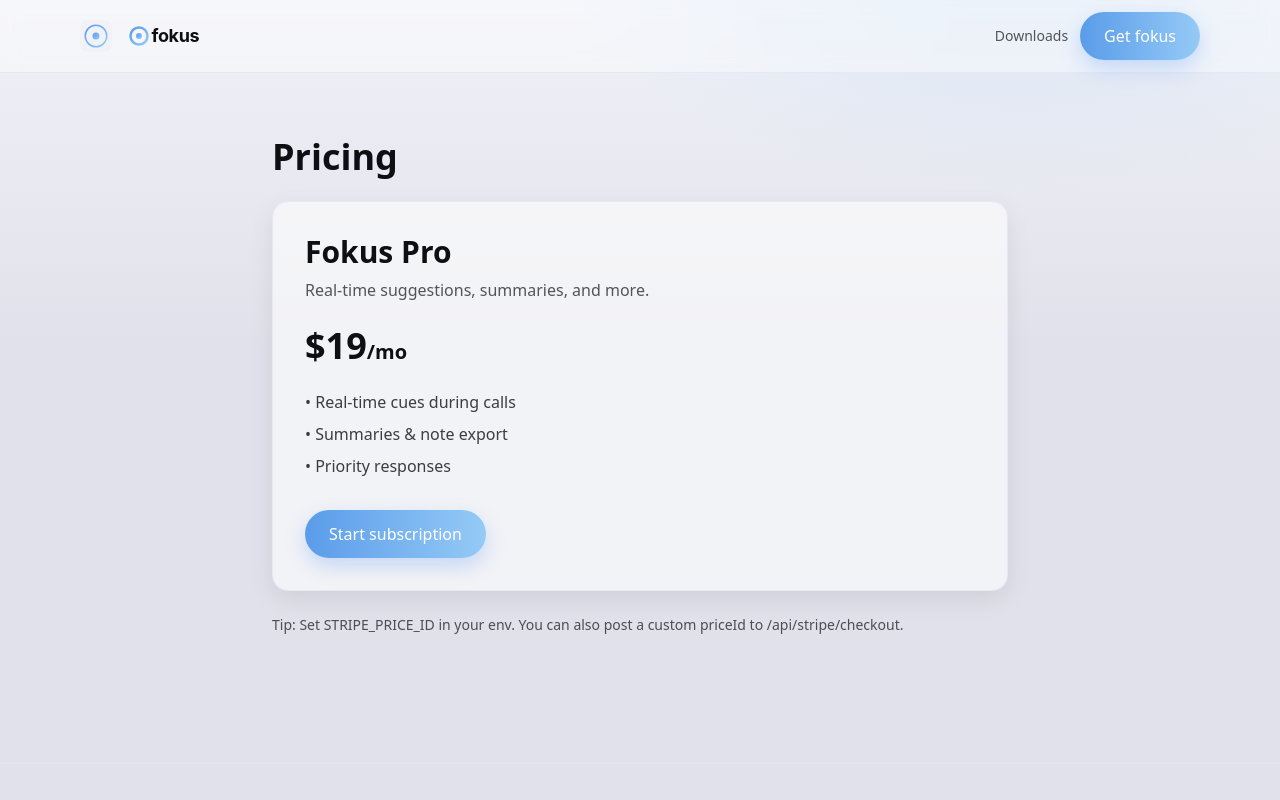
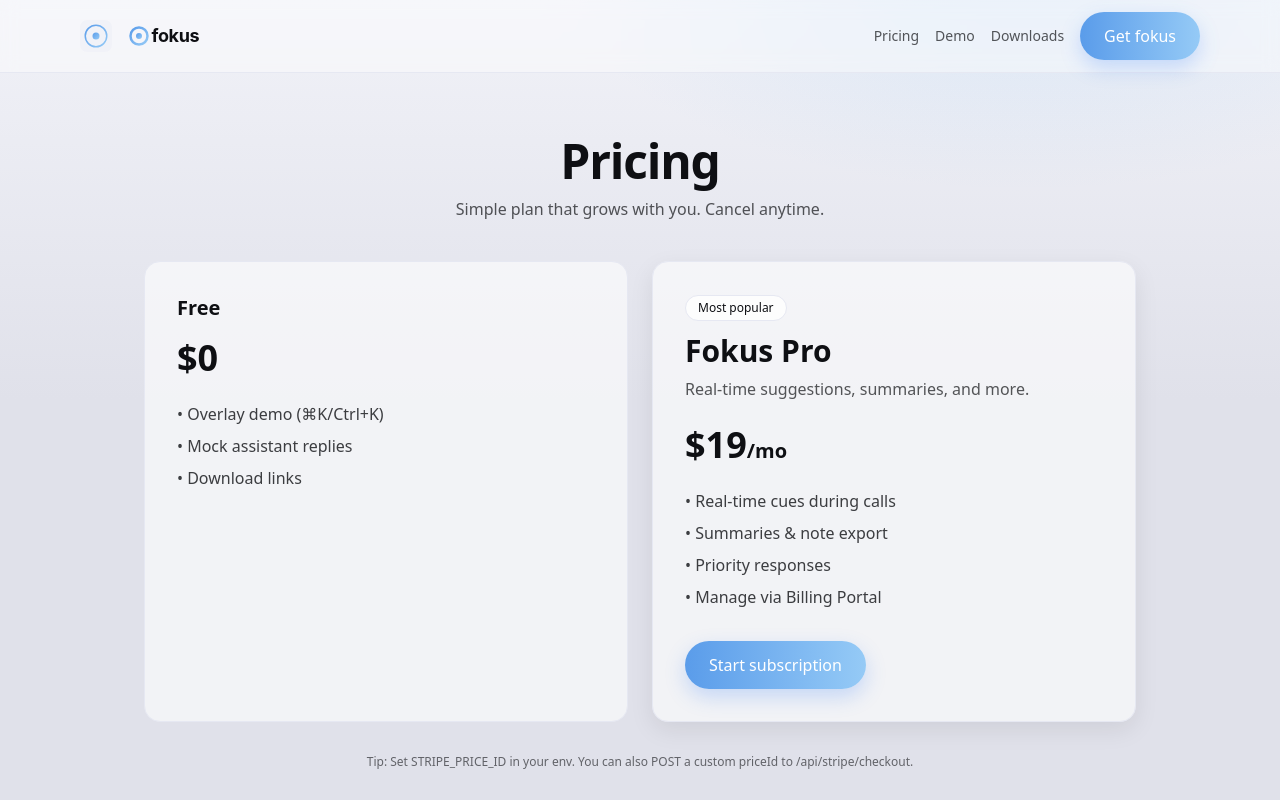
Before and after one commit to andershx/Fokus, a Next.js app: page /pricing in a window 1280 px wide. Shown: the top 800 px of the page. Built offline with nearby package versions, Linux system fonts and the light colour scheme.

Commit message:
Add files via upload

```diff
--- a/app/page.tsx
+++ b/app/page.tsx
@@ -1,24 +1,18 @@
-"use client";
 import { CTAButton } from "@/components/CTAButton";
 import { DarkButton } from "@/components/DarkButton";
 import { Section } from "@/components/Section";
 import { FeatureCard } from "@/components/FeatureCard";
-import { useEffect, useState } from "react";
 
 export default function Page() {
-  const [showGhost, setShowGhost] = useState(false);
-  useEffect(() => {
-    const t = setTimeout(() => setShowGhost(true), 50);
-    return () => clearTimeout(t);
-  }, []);
-
   return (
     <>
-      <div className="border-b border-border">
-        <div className="mx-auto max-w-6xl px-4 pt-16 pb-14">
+      {/* Hero */}
+      <div className="border-b border-border relative overflow-hidden">
+        <div className="mx-auto max-w-6xl px-4 pt-16 pb-14 relative">
           <h1 className="text-2xl md:text-3xl font-semibold mb-6">It&apos;s time to focus</h1>
 
-          <div aria-hidden className={`hero-ghost ${showGhost ? "show" : ""}`}>
+          {/* Ghost stack */}
+          <div aria-hidden className="hero-ghost leading-none">
             <div>Interviews.</div>
             <div>Sales calls.</div>
             <div className="text-text">Homework.</div>
@@ -26,13 +20,20 @@ export default function Page() {
             <div>Everything.</div>
           </div>
 
-          <div className="mt-8 flex flex-col gap-4 max-w-sm">
-            <CTAButton href="/downloads"> Get for Mac</CTAButton>
-            <DarkButton href="/downloads">⊞ Get for Windows</DarkButton>
+          <p className="mt-6 text-text/70 max-w-xl">
+            fokus gives you live notes, answers, and gentle prompts — right when you need them — without anyone else seeing.
+          </p>
+
+          <div className="mt-8 flex flex-col sm:flex-row gap-3 w-full sm:w-auto">
+            <CTAButton href="/downloads">&nbsp; Get for Mac</CTAButton>
+            <DarkButton href="/downloads">⊞&nbsp; Get for Windows</DarkButton>
           </div>
+
+          <div className="mt-3 text-xs text-text/60">Undetectable overlay. Private to you. Press ⌘K / Ctrl+K to try.</div>
         </div>
       </div>
 
+      {/* Highlights */}
       <Section title="Why fokus?" subtitle="Designed for interviews, sales calls, support, and study sessions.">
         <div className="grid md:grid-cols-3 gap-6">
           <FeatureCard title="Live notetaking">Capture key points automatically and export later.</FeatureCard>
@@ -40,6 +41,24 @@ export default function Page() {
           <FeatureCard title="Invisible overlay">A translucent window that never shows on screen share.</FeatureCard>
         </div>
       </Section>
+
+      {/* CTA stripe */}
+      <div className="mx-auto max-w-6xl px-4 pb-16">
+        <div className="rounded-2xl p-8 border border-border frosted">
+          <div className="flex flex-col md:flex-row items-start md:items-center justify-between gap-4">
+            <div>
+              <h3 className="text-xl font-semibold">Try the overlay now</h3>
+              <p className="text-text/70">Press ⌘K (Mac) or Ctrl+K (Windows). Esc to close.</p>
+            </div>
+            <div className="flex gap-3">
+              <CTAButton href="/pricing">See pricing</CTAButton>
+              <a href="/demo" className="inline-flex items-center justify-center rounded-pill px-6 py-3 font-medium border border-border hover:bg-white/60">
+                View demo
+              </a>
+            </div>
+          </div>
+        </div>
+      </div>
     </>
   );
 }
--- a/app/pricing/page.tsx
+++ b/app/pricing/page.tsx
@@ -2,11 +2,28 @@ import { PricingTable } from "@/components/PricingTable";
 
 export default function PricingPage() {
   return (
-    <div className="mx-auto max-w-3xl px-4 py-16">
-      <h1 className="text-4xl font-bold mb-6">Pricing</h1>
-      <PricingTable />
-      <p className="mt-6 text-sm text-text/70">
-        Tip: Set STRIPE_PRICE_ID in your env. You can also post a custom priceId to /api/stripe/checkout.
+    <div className="mx-auto max-w-5xl px-4 py-16">
+      <div className="text-center">
+        <h1 className="text-5xl font-bold tracking-tight">Pricing</h1>
+        <p className="mt-3 text-text/70">Simple plan that grows with you. Cancel anytime.</p>
+      </div>
+
+      <div className="mt-10 grid md:grid-cols-2 gap-6">
+        <div className="rounded-2xl border border-border p-8 bg-white/60">
+          <h3 className="text-xl font-semibold">Free</h3>
+          <div className="mt-4 text-4xl font-bold">$0</div>
+          <ul className="mt-6 space-y-2 text-text/80">
+            <li>• Overlay demo (⌘K/Ctrl+K)</li>
+            <li>• Mock assistant replies</li>
+            <li>• Download links</li>
+          </ul>
+        </div>
+
+        <PricingTable />
+      </div>
+
+      <p className="mt-8 text-xs text-text/60 text-center">
+        Tip: Set STRIPE_PRICE_ID in your env. You can also POST a custom priceId to /api/stripe/checkout.
       </p>
     </div>
   );
--- a/components/Header.tsx
+++ b/components/Header.tsx
@@ -16,7 +16,9 @@ export function Header() {
         </Link>
 
         {/* Desktop nav */}
-        <nav className="hidden md:flex items-center gap-3">
+        <nav className="hidden md:flex items-center gap-4">
+          <Link href="/pricing" className="text-sm text-text/70 hover:text-text">Pricing</Link>
+          <Link href="/demo" className="text-sm text-text/70 hover:text-text">Demo</Link>
           <Link href="/downloads" className="text-sm text-text/70 hover:text-text">Downloads</Link>
           <CTAButton href="/downloads">Get fokus</CTAButton>
         </nav>
@@ -39,9 +41,9 @@ export function Header() {
         <div className="md:hidden px-4 pb-4">
           <div className="frosted p-4">
             <div className="flex flex-col gap-2">
+              <Link href="/pricing" className="px-3 py-2 rounded-lg hover:bg-white/60 text-sm">Pricing</Link>
+              <Link href="/demo" className="px-3 py-2 rounded-lg hover:bg-white/60 text-sm">Demo</Link>
               <Link href="/downloads" className="px-3 py-2 rounded-lg hover:bg-white/60 text-sm">Downloads</Link>
-              <Link href="/downloads" className="px-3 py-2 rounded-lg hover:bg-white/60 text-sm">Pricing</Link>
-              <Link href="/downloads" className="px-3 py-2 rounded-lg hover:bg-white/60 text-sm">Contact</Link>
               <div className="pt-2">
                 <CTAButton href="/downloads">Get fokus</CTAButton>
               </div>
--- a/components/PricingTable.tsx
+++ b/components/PricingTable.tsx
@@ -25,13 +25,15 @@ export function PricingTable() {
 
   return (
     <div className="rounded-2xl border border-border bg-white/60 p-8 shadow-soft">
-      <h2 className="text-3xl font-semibold">Fokus Pro</h2>
+      <div className="inline-flex items-center rounded-pill px-3 py-1 text-xs border border-border bg-white/80">Most popular</div>
+      <h2 className="text-3xl font-semibold mt-3">Fokus Pro</h2>
       <p className="mt-2 text-text/70">Real-time suggestions, summaries, and more.</p>
       <div className="mt-6 text-4xl font-bold">$19<span className="text-xl">/mo</span></div>
       <ul className="mt-6 space-y-2 text-text/80">
         <li>• Real-time cues during calls</li>
         <li>• Summaries & note export</li>
         <li>• Priority responses</li>
+        <li>• Manage via Billing Portal</li>
       </ul>
       <button
         onClick={checkout}
```
